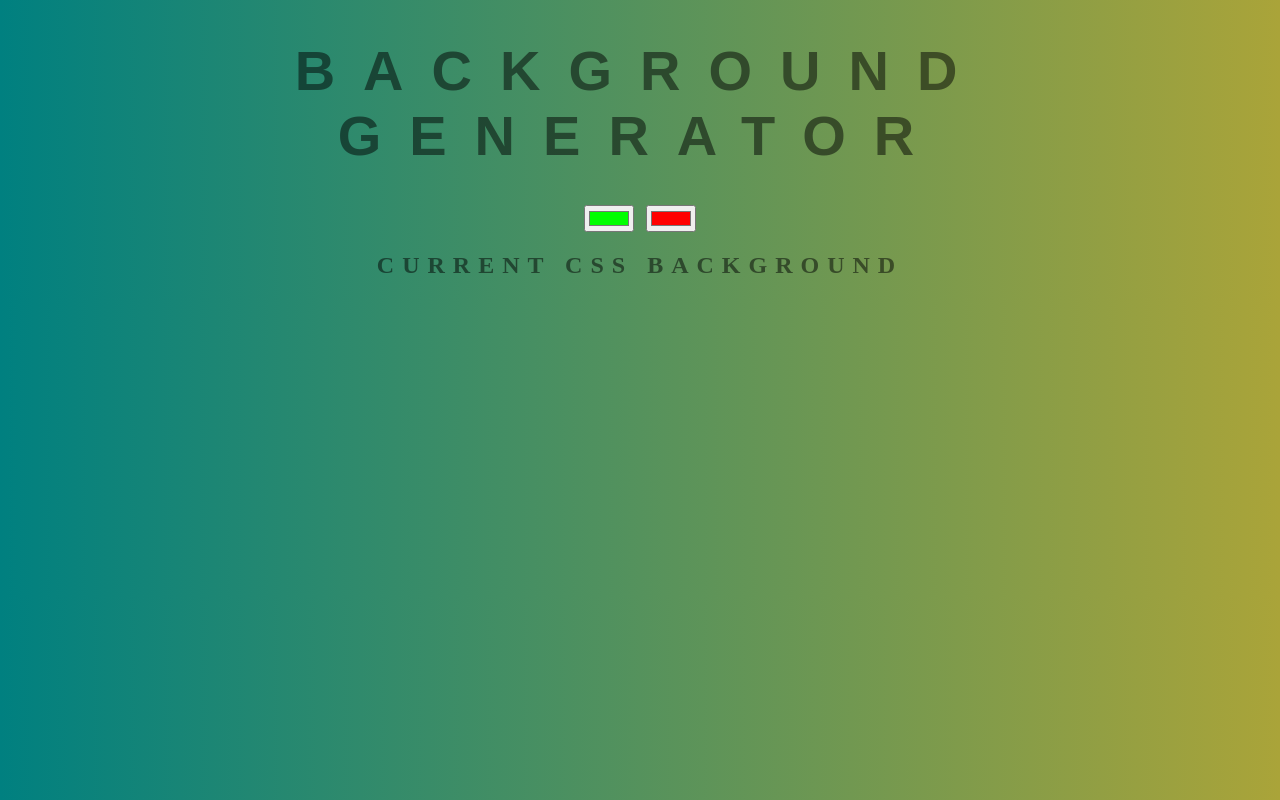
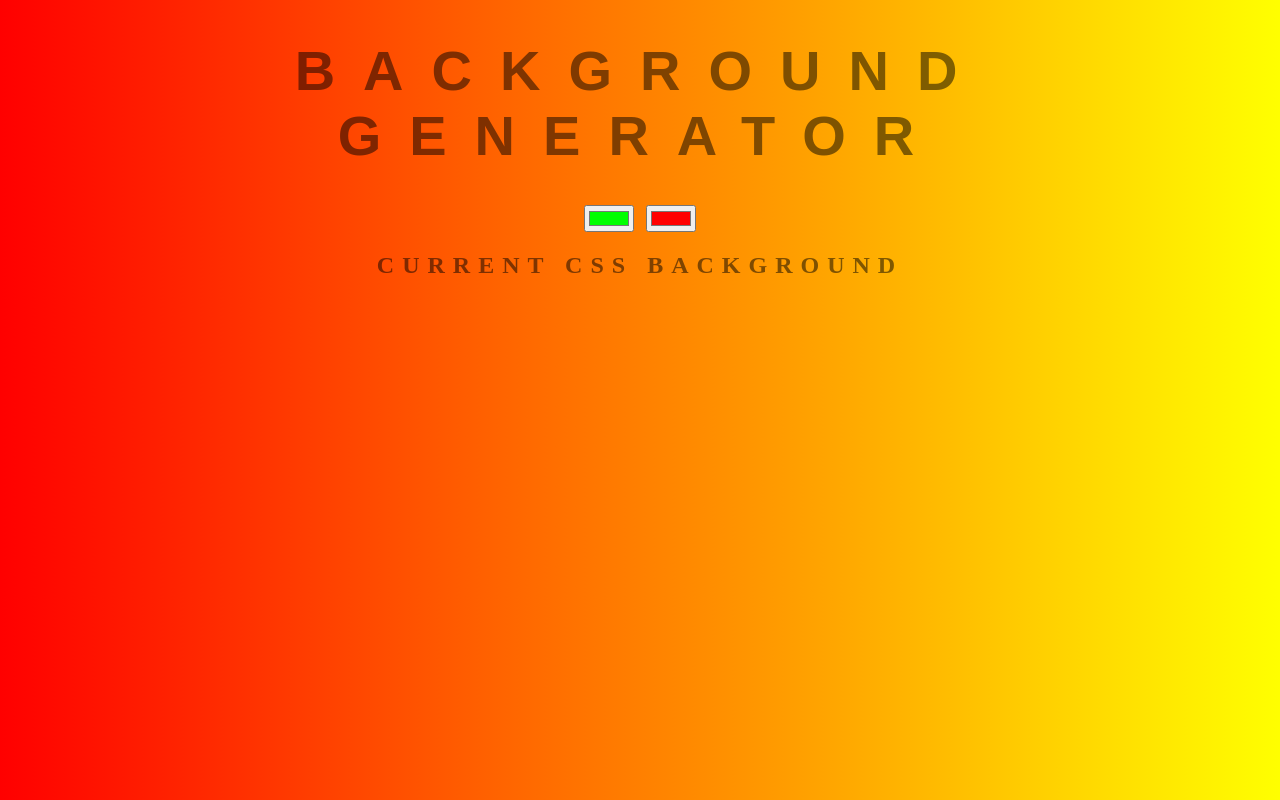
Before and after one commit to dev1110/background-generator, a plain HTML site: page index.html in a window 1280 px wide. Drawn offline with Linux system fonts and the light colour scheme.

Commit message:
Update style.css

```diff
--- a/style.css
+++ b/style.css
@@ -5,7 +5,7 @@ body {
     text-transform: uppercase;
     letter-spacing: .5em;
     top: 15%;
-	background: linear-gradient(to right, rgb(0, 128, 128) , rgb(170, 164, 57)); /* Standard syntax */
+	background: linear-gradient(to right, red , yellow); /* Standard syntax */
 }
 
 h1 {
```
